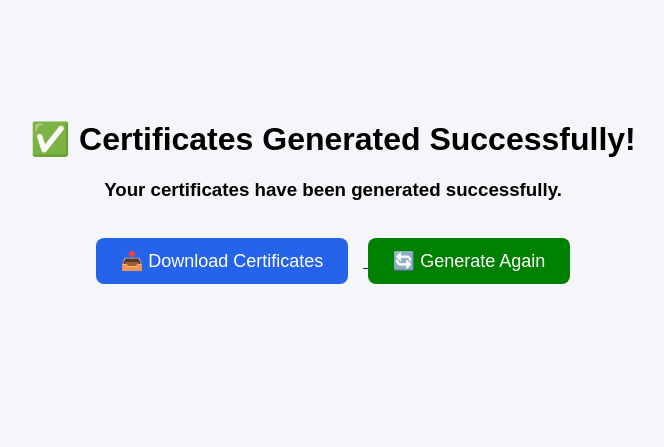
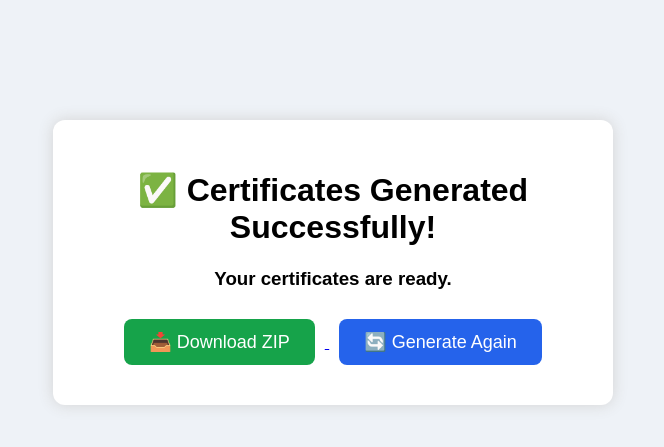
Before and after one commit to yadlapalliprathibha6207-hash/certigen, a Flask app: template templates/success.html in a window 1280 px wide. Shown: the top 447 px of the page, without its empty margins (307-971 px from the left). Run offline with Flask 3, Linux system fonts and the light colour scheme; the template is opened without the code that fills it, so the values that code supplies are empty.

Commit message:
Completed CertiGen project

```diff
--- a/templates/success.html
+++ b/templates/success.html
@@ -5,54 +5,86 @@
 
     <title>Success</title>
 
-</head>
+    <style>
 
-<body style="
+        body{
+
             font-family:Arial;
+            background:#eef2f7;
             text-align:center;
-background:#f4f6f9;
-margin-top:120px;">
+            margin-top:120px;
 
-    <h1>
-        ✅ Certificates Generated Successfully!
-    </h1>
+        }
 
-    <h3>
-        Your certificates have been generated successfully.
-    </h3>
+        .box{
 
-    <br>
+            background:white;
+            width:500px;
+            margin:auto;
+            padding:30px;
+            border-radius:12px;
+            box-shadow:0px 0px 15px lightgray;
 
-    <a href="/download">
-        <button style="
+        }
+
+        button{
+
             padding:12px 25px;
             font-size:18px;
-        background:#2563eb;
-        color:white;
+            margin:10px;
             border:none;
             border-radius:8px;
             cursor:pointer;
-        margin-right:15px;">
 
-        📥 Download Certificates
+        }
+
+        .download{
+
+            background:#16a34a;
+            color:white;
+
+        }
+
+        .again{
+
+            background:#2563eb;
+            color:white;
+
+        }
+
+    </style>
+
+</head>
+
+<body>
+
+<div class="box">
+
+<h1>✅ Certificates Generated Successfully!</h1>
+
+<h3>Your certificates are ready.</h3>
+
+<a href="/download">
+
+<button class="download">
+
+📥 Download ZIP
 
 </button>
+
 </a>
 
 <a href="/">
-        <button style="
-        padding:12px 25px;
-        font-size:18px;
-        background:green;
-        color:white;
-        border:none;
-        border-radius:8px;
-        cursor:pointer;">
+
+<button class="again">
 
 🔄 Generate Again
 
 </button>
+
 </a>
+
+</div>
 
 </body>
 
```
Also changed, not shown: requirements.txt (added, +31 -0 lines), output.png (deleted), 3 other files. Lines whose indentation alone changed are shown as unchanged.
